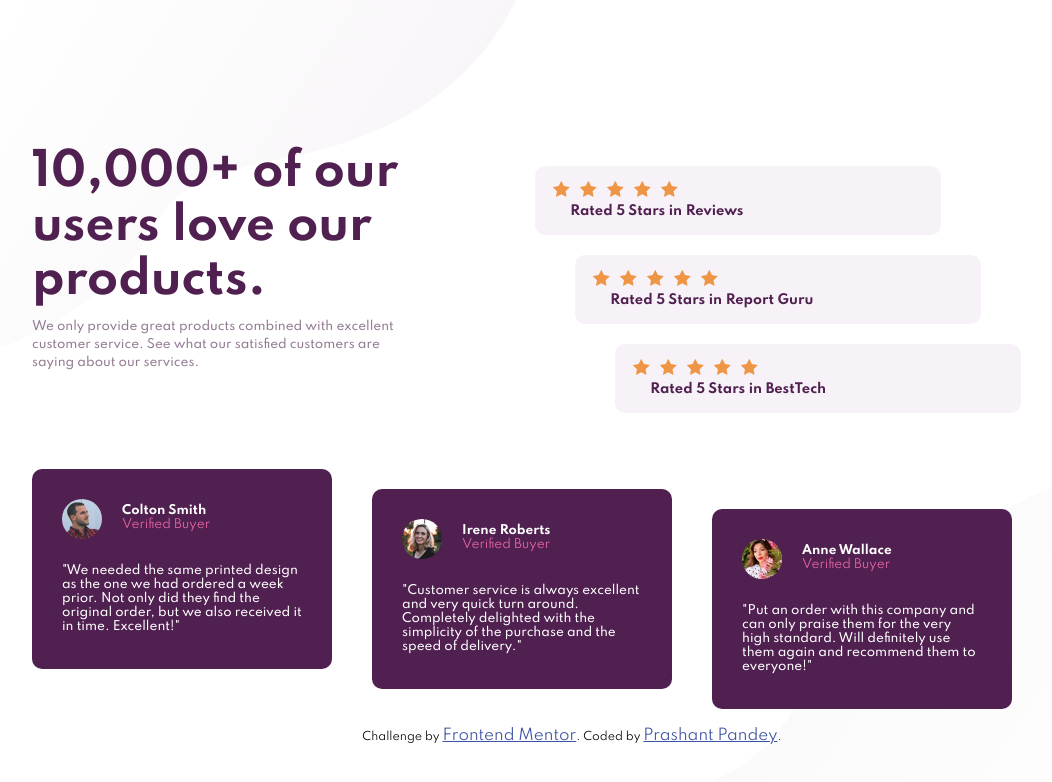
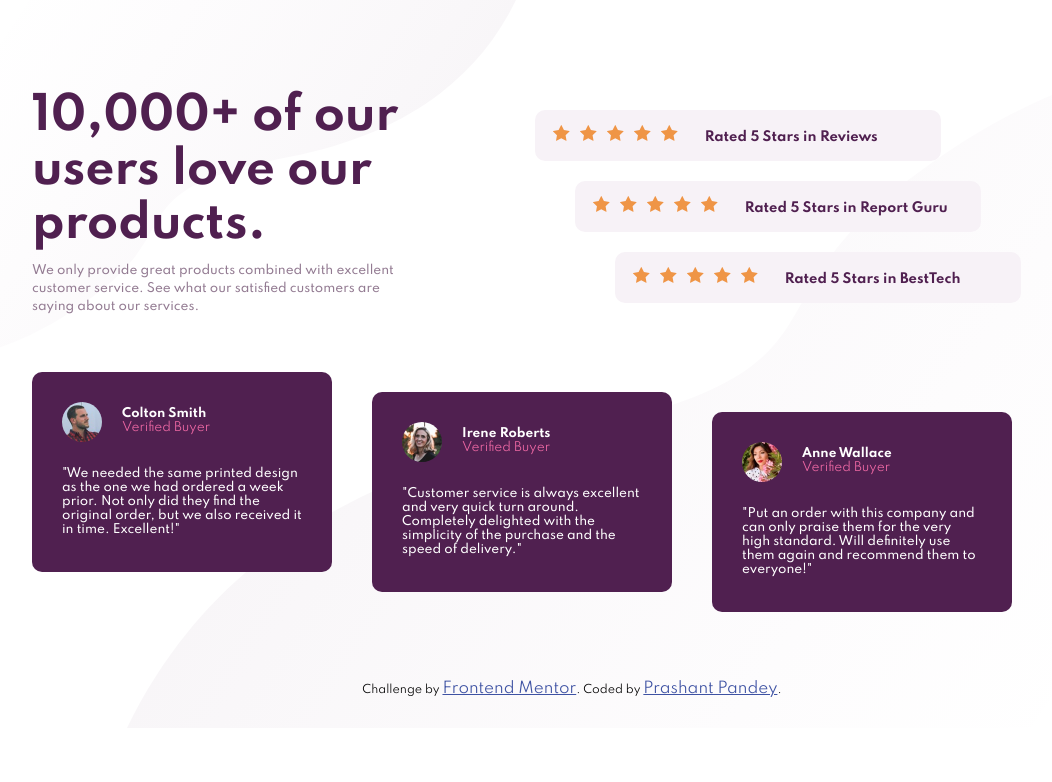
Before and after one commit to prashantpandey9/FrontendDesigns, a plain HTML site: page social-proof-section-master/index.html in a window 1280 px wide. Shown: the whole page, without its empty margins (68-1120 px from the left). Drawn offline with Linux system fonts and the light colour scheme.

Commit message:
design completed for desktop and mobile both

```diff
--- a/social-proof-section-master/index.html
+++ b/social-proof-section-master/index.html
@@ -34,35 +34,35 @@
       </div>
       <div class="top-right">
         <div class="stars-top-right">
-          <div class="star-group">
+          <span class="star-group">
             <img src="images/icon-star.svg" alt="Star" class="img-star">
             <img src="images/icon-star.svg" alt="Star" class="img-star">
             <img src="images/icon-star.svg" alt="Star" class="img-star">
             <img src="images/icon-star.svg" alt="Star" class="img-star">
             <img src="images/icon-star.svg" alt="Star" class="img-star">
-          </div>
+          </span>
           <span class="star-text">Rated 5 Stars in Reviews</span>
         </div>
 
         <div class="stars-top-right second">
-          <div class="star-group">
+          <span class="star-group">
             <img src="images/icon-star.svg" alt="Star" class="img-star">
             <img src="images/icon-star.svg" alt="Star" class="img-star">
             <img src="images/icon-star.svg" alt="Star" class="img-star">
             <img src="images/icon-star.svg" alt="Star" class="img-star">
             <img src="images/icon-star.svg" alt="Star" class="img-star">
-          </div>
+          </span>
 
           <span class="star-text">Rated 5 Stars in Report Guru</span>
         </div>
         <div class="stars-top-right third">
-          <div class="star-group">
+          <span class="star-group">
             <img src="images/icon-star.svg" alt="Star" class="img-star">
             <img src="images/icon-star.svg" alt="Star" class="img-star">
             <img src="images/icon-star.svg" alt="Star" class="img-star">
             <img src="images/icon-star.svg" alt="Star" class="img-star">
             <img src="images/icon-star.svg" alt="Star" class="img-star">
-          </div>
+          </span>
 
           <span class="star-text">Rated 5 Stars in BestTech  </span>
         </div>
--- a/social-proof-section-master/style.css
+++ b/social-proof-section-master/style.css
@@ -20,14 +20,14 @@ body{
     max-width: 1440px;
     background-color: var(--white);
     background-image: url("images/bg-pattern-top-desktop.svg"), url("images/bg-pattern-bottom-desktop.svg");
-    background-position: top 0rem left 0rem, bottom -25rem right 0rem;
+    background-position: top 0rem left 0rem, bottom -2rem right 0rem;
     background-repeat: no-repeat;
 }
 .container{
     display: flex;
     flex-direction: row;
     width: 100%;
-    margin-top: 12vh;
+    margin-top: 5vh;
     justify-content: center;
 
 }
@@ -75,6 +75,7 @@ body{
     font-size: 13px;
     margin-left: 20px;
 }
+
 .second{
     margin-left: 40px;
 }
@@ -86,6 +87,7 @@ body{
     flex-direction: row;
     margin-top: 7vh;
     margin-left: 100px;
+    margin-bottom: 50px;
 }
 .profile-card{
     width: 300px;
@@ -108,7 +110,6 @@ body{
     margin-left: 20px;
     margin-top: 5px;
 }
-
 .name, .speech{
     font-size: 12px;
     color: var(--white);
@@ -135,7 +136,10 @@ body{
     margin-top: 40px;
 }
 
-
+.star-group{
+    display: initial;
+    padding: 0px;
+}
 
 @media(max-width:375px){
 
@@ -144,7 +148,7 @@ body{
     body{
         background-color: var(--white);
         background-image: url("images/bg-pattern-top-mobile.svg"), url("images/bg-pattern-bottom-mobile.svg");
-        background-position: top 0rem left 0rem, bottom -52rem right 0rem;
+        background-position: top 0rem left 0rem, bottom -2rem right 0rem;
         background-repeat: no-repeat;
     }
 
@@ -194,6 +198,12 @@ body{
     .third{
         margin-left: 0px;
     }
+    .star-group{
+        justify-content: center;
+        display: flex;
+        padding: 15px;
+    }
+
     .stars-top-right{
         background-color: var(--light-grayish-magenta);
         width: 80%;
```
